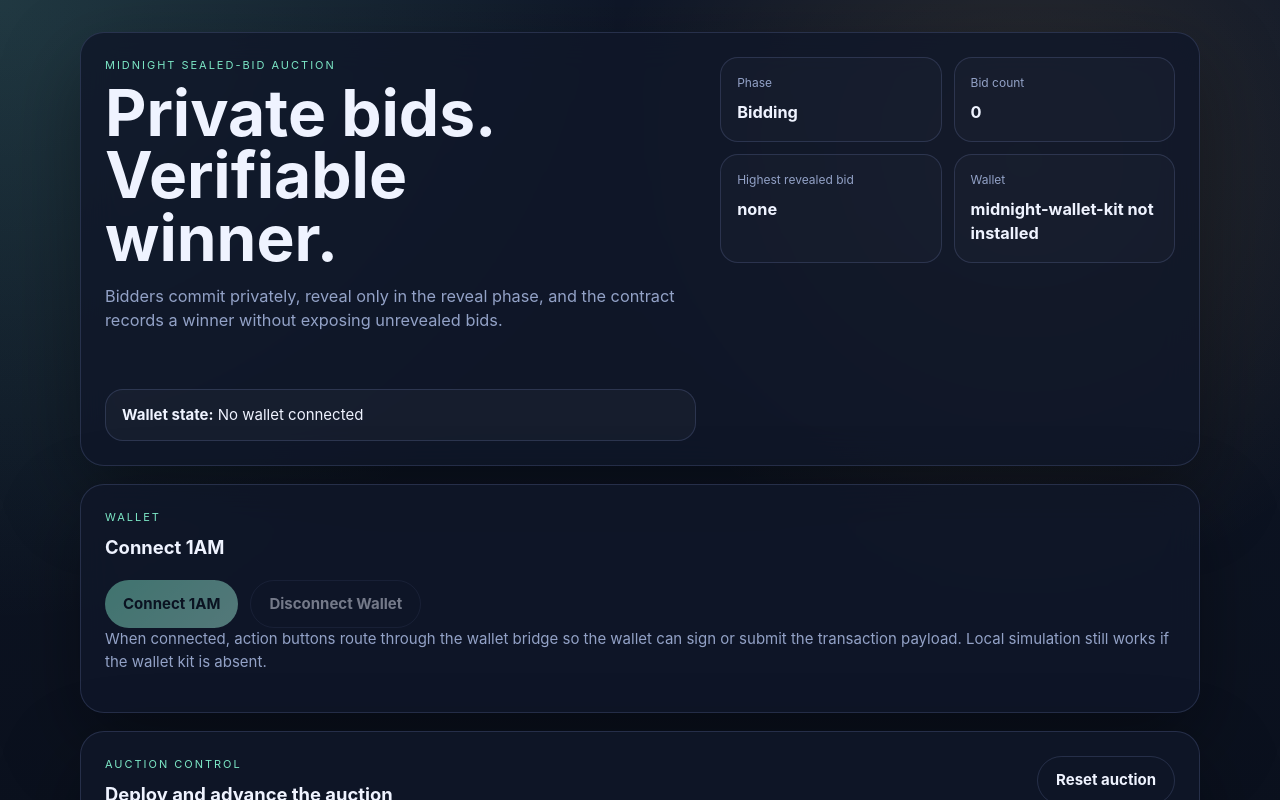
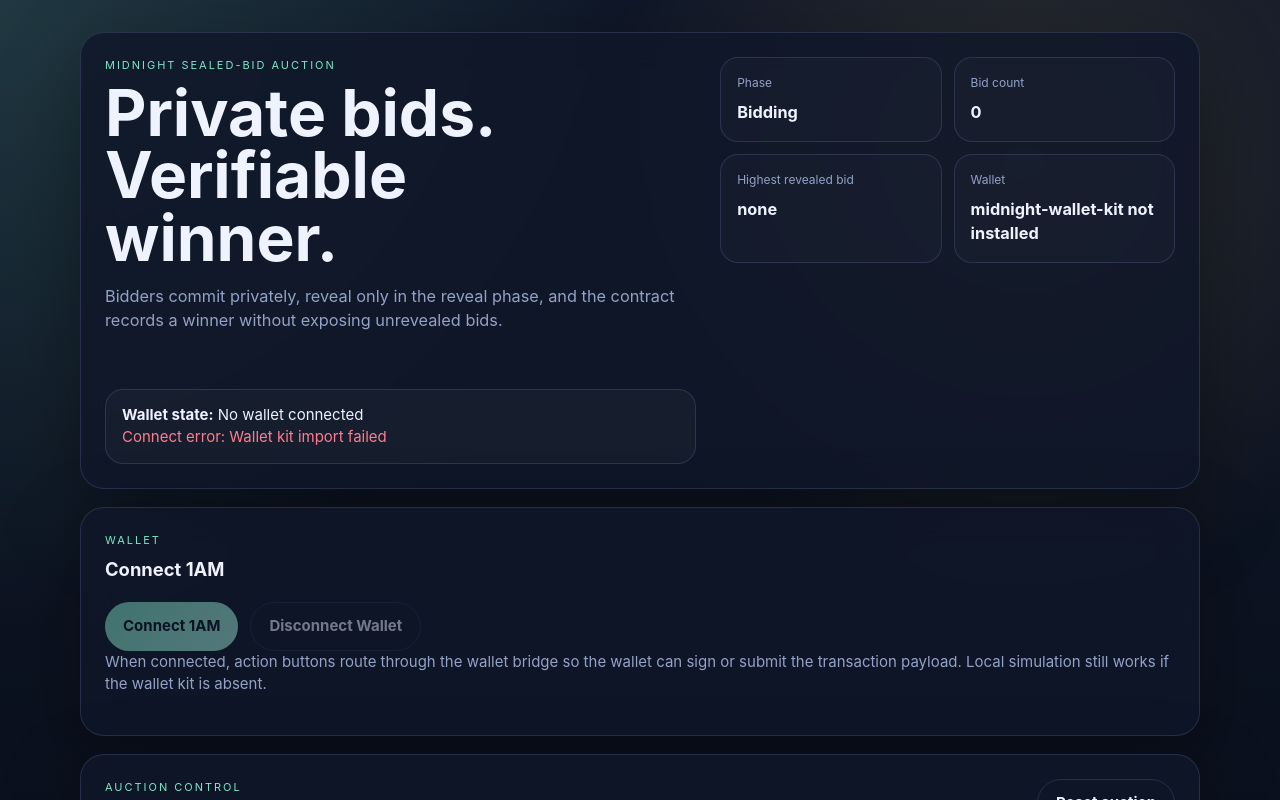
Before and after one commit to rahul7686/-Sealed-Bid-Auction, a React (Vite) app in the folder frontend/: page / in a window 1280 px wide. Shown: the top 800 px of the page. Built offline with nearby package versions, Linux system fonts and the light colour scheme.

Commit message:
Show 1AM wallet connect errors

```diff
--- a/frontend/src/App.tsx
+++ b/frontend/src/App.tsx
@@ -22,6 +22,7 @@ export default function App() {
   const [error, setError] = useState("");
   const [walletStatus, setWalletStatus] = useState("Disconnected");
   const [walletDetail, setWalletDetail] = useState("No wallet connected");
+  const [walletError, setWalletError] = useState("");
   const [item, setItem] = useState("Rare painting: Midnight over Nassau");
   const [bidder, setBidder] = useState("alice");
   const [amount, setAmount] = useState("100");
@@ -61,10 +62,12 @@ export default function App() {
         setWalletReady(true);
         setWalletStatus("Ready to connect wallet");
         setWalletDetail("Wallet manager loaded");
+        setWalletError("");
       } catch {
         if (!mounted) return;
         setWalletReady(false);
         setWalletStatus("midnight-wallet-kit not installed");
+        setWalletError("Wallet kit import failed");
       }
     })();
     return () => {
@@ -87,11 +90,13 @@ export default function App() {
       const active = await connect1AM(walletManager);
       setWallet(active);
       setWalletStatus(active.name ? `${active.name} connected` : "Wallet connected");
-      setWalletDetail("Active wallet object captured");
+      setWalletDetail(`Active wallet object captured: ${active.name ?? "unknown"}`);
+      setWalletError("");
     } catch (cause) {
       setWallet(null);
       setWalletStatus("Connection failed");
       setWalletDetail("No active wallet captured");
+      setWalletError(cause instanceof Error ? cause.message : String(cause));
       throw cause;
     }
   };
@@ -145,6 +150,12 @@ export default function App() {
             <>
               <br />
               <span className="muted">Connected wallet: {wallet.name ?? "unknown"}</span>
+            </>
+          ) : null}
+          {walletError ? (
+            <>
+              <br />
+              <span className="error">Connect error: {walletError}</span>
             </>
           ) : null}
         </div>
```
